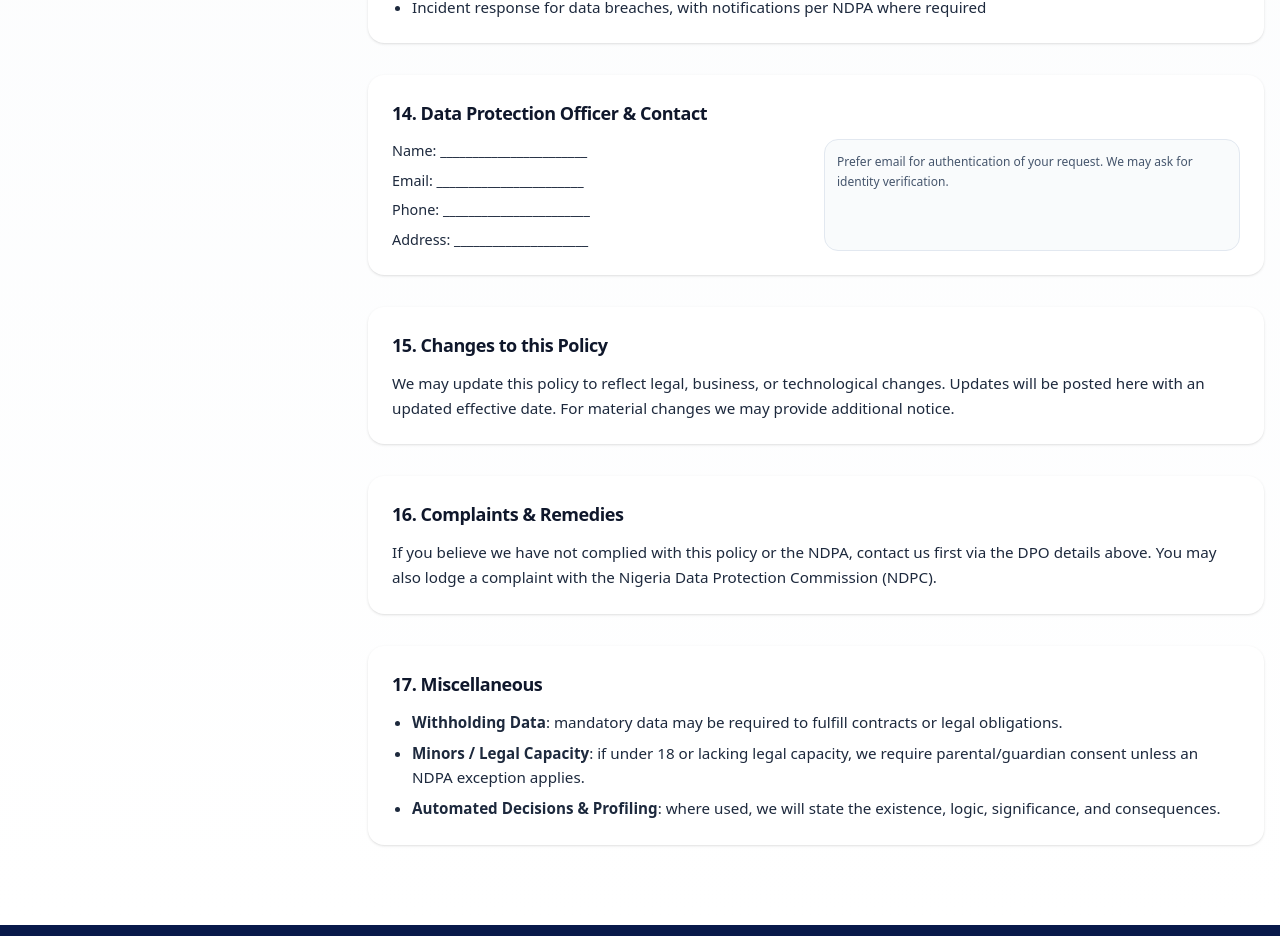
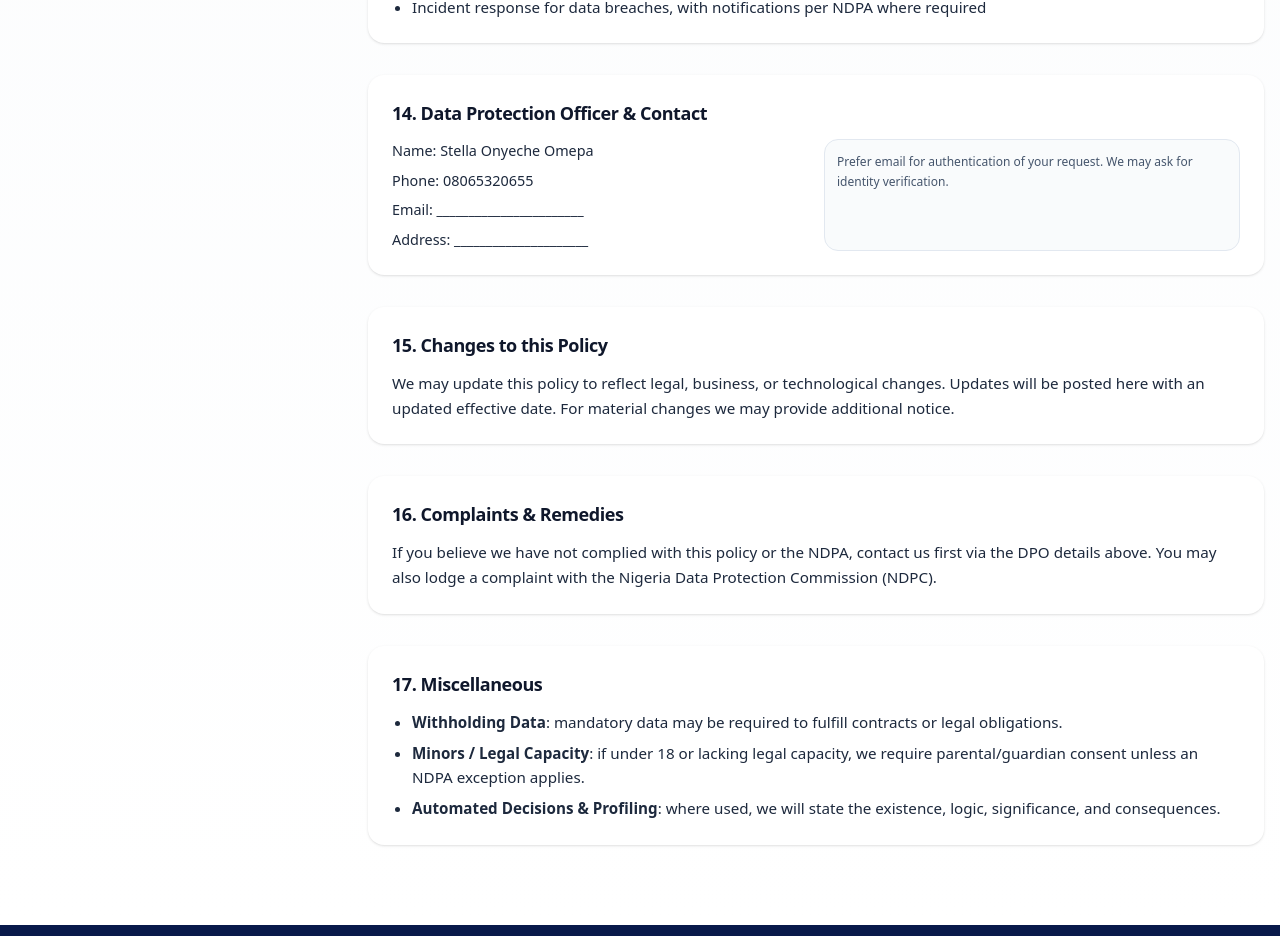
Before and after one commit to Nastechy/aso_reality, a Next.js app: page /privacy-policy in a window 1280 px wide. Shown: the part 3714-4650 px from the top of the page. Built offline with nearby package versions, Linux system fonts and the light colour scheme.

Commit message:
modifications

```diff
--- a/src/components/privacyPolicy.tsx
+++ b/src/components/privacyPolicy.tsx
@@ -350,14 +350,14 @@ export default function PrivacyPolicy() {
                             <div className="space-y-1.5">
                                 <p>
                                     <span className="font-medium text-slate-800">Name:</span>{" "}
-                                    _______________________
+                                    Stella Onyeche Omepa
+                                </p>
+                                <p>
+                                    <span className="font-medium text-slate-800">Phone:</span>{" "}
+                                    08065320655
                                 </p>
                                 <p>
                                     <span className="font-medium text-slate-800">Email:</span>{" "}
-                                    _______________________
-                                </p>
-                                <p>
-                                    <span className="font-medium text-slate-800">Phone:</span>{" "}
                                     _______________________
                                 </p>
                                 <p>
```
Also changed, not shown: 1 other file (tests, documents, lock files or other folders).
